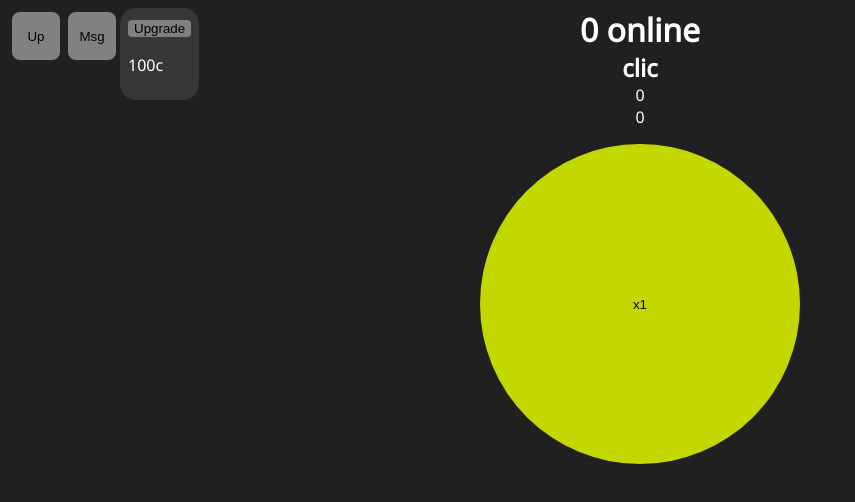
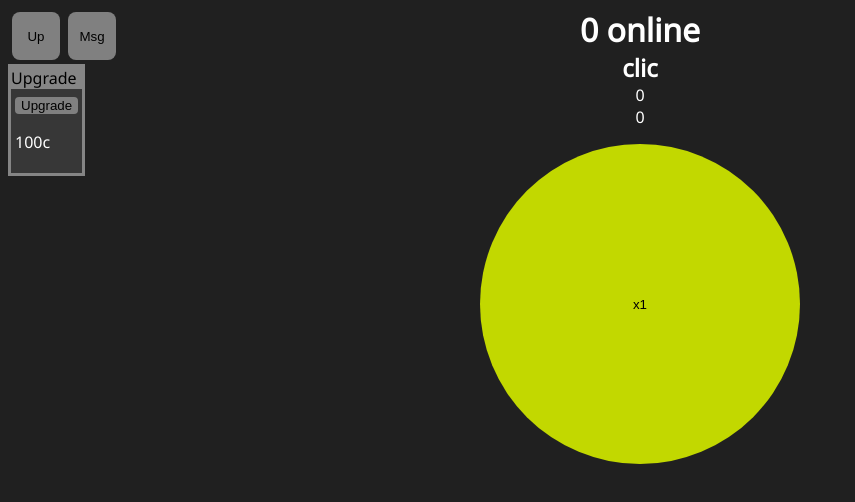
Before and after one commit to Jossl123/ClickerMulti, a website: page views/index.html in a window 1280 px wide. Both pictures are taken after a click on the button "Up". Shown: the whole page, without its empty margins (0-855 px from the left). Drawn offline with nearby package versions, Linux system fonts and the light colour scheme; files that its build step writes are made by us from their sources; no server answers; files whose address does not match are found by name.

Commit message:
make Draggable window

```diff
--- a/public/index.js
+++ b/public/index.js
@@ -9,3 +9,27 @@ function tooglePanel(name) {
         document.getElementById(name).style.visibility = "hidden"
     }
 }
+
+function allowDrop(ev) {
+    ev.preventDefault();
+}
+
+function drag(ev) {
+    ev.dataTransfer.setData("window", JSON.stringify({
+        id: ev.target.id,
+        x: ev.clientX,
+        y: ev.clientY
+    }));
+}
+
+function drop(ev) {
+    ev.preventDefault();
+    var data = JSON.parse(ev.dataTransfer.getData("window"));
+    var boundingRec = document.getElementById(data.id).getBoundingClientRect()
+    document.getElementById(data.id).style.left = (ev.clientX - data.x + boundingRec.left) + "px"
+    document.getElementById(data.id).style.top = (ev.clientY - data.y + boundingRec.top) + "px"
+}
+
+window.addEventListener("resize", () => {
+    return
+})
--- a/public/style.css
+++ b/public/style.css
@@ -9,7 +9,7 @@ button {
     border: none;
     border-radius: 0.25rem;
     background-color: gray;
-    z-index: 10;
+    z-index: 9;
 }
 
 
@@ -56,12 +56,24 @@ button {
 
 /*organized*/
 
-.panel {
+.window {
+    position: absolute;
+    width: fit-content;
     visibility: hidden;
-    z-index: 9;
+    z-index: 10;
+}
+
+.window>.window_name {
+    color: black;
+    background-color: rgb(133, 133, 133);
+}
+
+.window>.window_content {
+    padding: 0.25rem;
 }
 
 #div_clicker {
+    z-index: 8;
     position: relative;
     display: flex;
     flex-direction: column;
@@ -107,7 +119,7 @@ button {
 /**/
 
 #upgrades {
+    top: 4rem;
     background-color: rgb(55, 55, 55);
-    padding: 0.5rem;
-    border-radius: 1rem;
+    border: solid rgb(133, 133, 133);
 }
--- a/views/index.html
+++ b/views/index.html
@@ -12,11 +12,14 @@
     <link rel="stylesheet" href="./style.css">
 </head>
 
-<body>
+<body ondrop="drop(event)" ondragover="allowDrop(event)">
     <div id="div_open_panel">
         <button class="open_panel" onclick="tooglePanel('upgrades')">Up</button>
         <button class="open_panel" onclick="tooglePanel('right_side')">Msg</button>
-        <div class="panel" id="upgrades">
+    </div>
+    <div class="window" draggable="true" ondragstart="drag(event)" id="upgrades">
+        <div class="window_name">Upgrade</div>
+        <div class="window_content">
             <button id="upgradeClick" onclick="upgradeClick()">Upgrade</button>
             <p><span id="clicIncr_cost">100</span>c</p>
         </div>
@@ -28,7 +31,7 @@
         <p id="clics">0</p>
         <button id="clicker" onclick="clic()">x1</button>
     </div>
-    <div class="panel" id="right_side">
+    <div class="window" id="right_side">
         <div id="discuss"></div>
         <div id="msg_div">
             <input type="text" id="msg">
```
